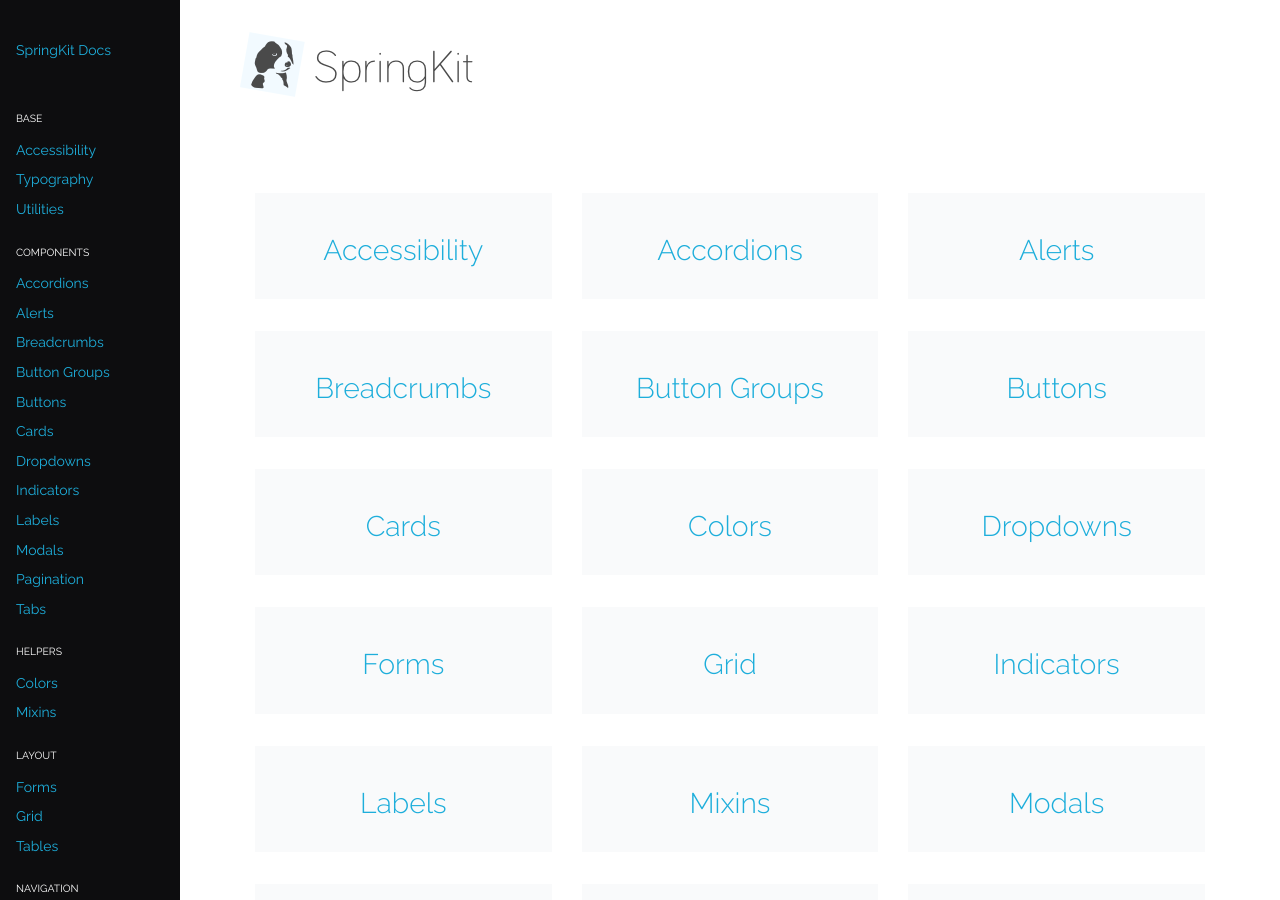
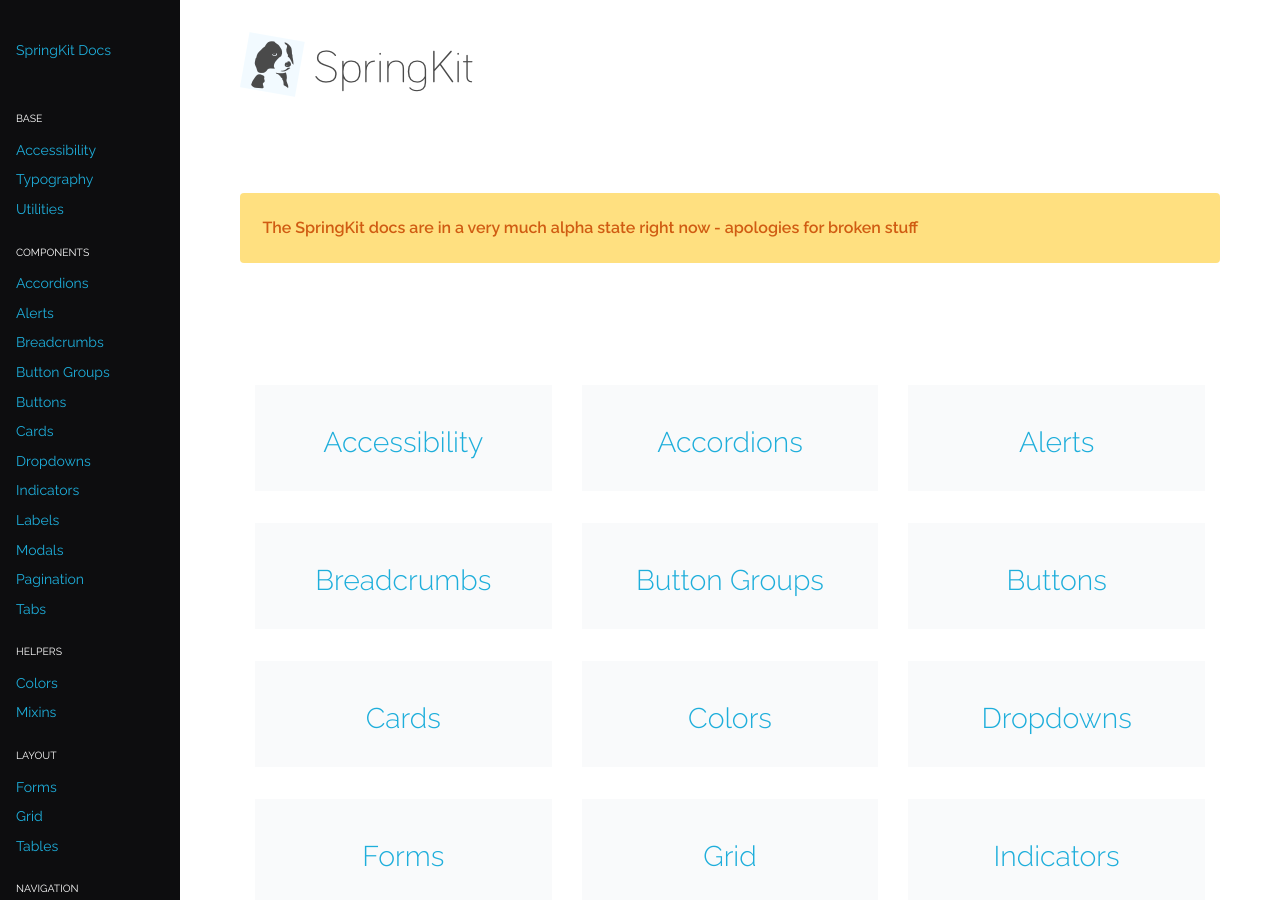
Before and after one commit to pixelspring/SpringKit, a Jekyll site: the page built from docs/index.html, in a window 1280 px wide and 900 px high. Built offline with Jekyll 4.4.1, drawn with Linux system fonts in a browser that asks for light colours.

Commit message:
add note to docs to reflect broken stuff!

```diff
--- a/docs/index.html
+++ b/docs/index.html
@@ -8,6 +8,12 @@ title:  "Home"
     <section class="fp-intro">
         <div class="row column">
             <img srcset="/images/sk_logo.png 1x, /images/sk_logo@2x.png 2x" alt="SpringKit" title="SpringKit Framework">
+        </div>
+    </section>
+
+    <section class="fp-intro">
+        <div class="row column">
+            <div class="alert warning">The SpringKit docs are in a very much alpha state right now - apologies for broken stuff</div>
         </div>
     </section>
 
```
